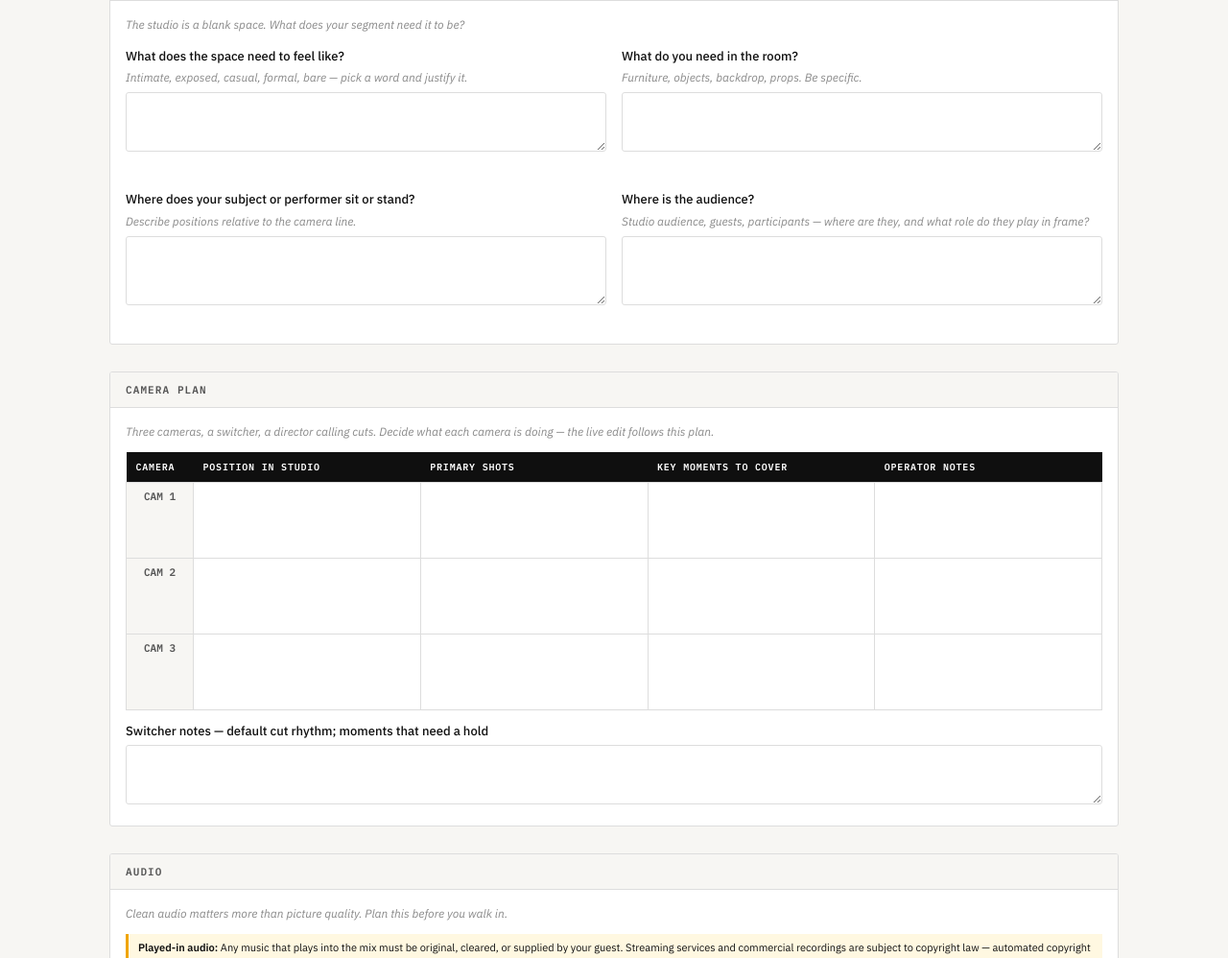
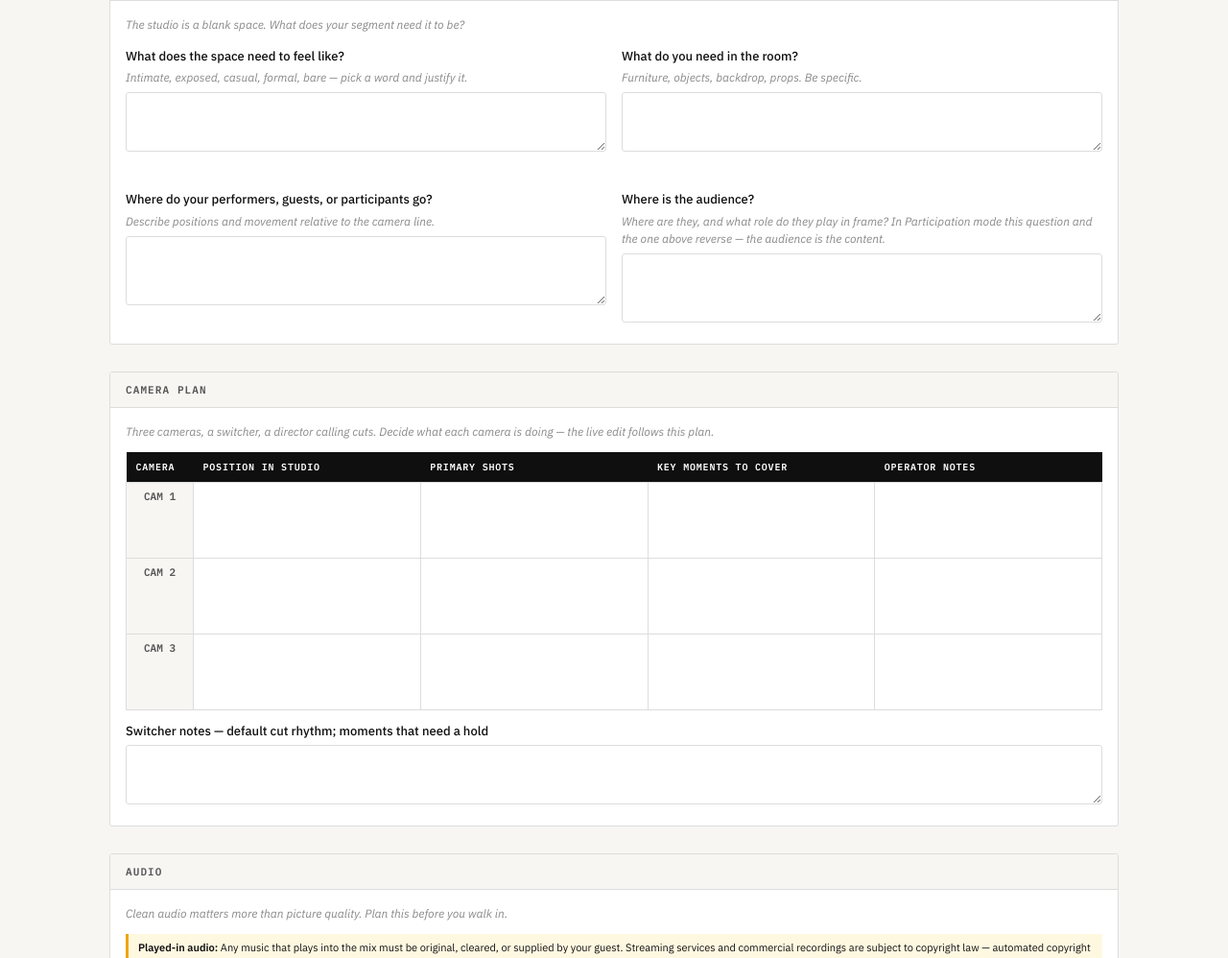
Before and after one commit to psychosophonis/303SegmentBrief, a plain HTML site: page index.html in a window 1280 px wide. Shown: the part 2611-3609 px from the top of the page at 96% size. Drawn offline with Linux system fonts and the light colour scheme.

Commit message:
Add files via upload

```diff
--- a/index.html
+++ b/index.html
@@ -1001,7 +1001,7 @@
         <p class="mode-examples"><strong>Examples:</strong> An interview with a local artist about a contested question in their field. A panel discussion on an unresolved issue in local culture. A structured debate. A conversation where something is actually at stake for the speakers.</p>
       </div>
       <div style="margin-top:16px;padding:12px 14px;background:var(--bg);border-radius:var(--radius);font-size:12px;color:var(--mid);">
-        <strong style="color:var(--ink);font-size:12px;">Note on Explanation:</strong> Explanation is a function within any mode, not a mode of its own. If you want to explain something, choose the mode that best serves it — Platform (bring in the expert), Discourse (structured dialogue around the question), Performance (dramatise it).
+        <strong style="color:var(--ink);font-size:12px;">Note on Explanation:</strong> Explanation is a function within any mode, not a mode of its own. The mode determines how.
       </div>
     </div>
   </div>
@@ -1163,13 +1163,13 @@
           <textarea id="f_props" class="short" oninput="saveField(this)"></textarea>
         </div>
         <div class="field">
-          <label>Where does your subject or performer sit or stand?</label>
-          <div class="hint">Describe positions relative to the camera line.</div>
+          <label>Where do your performers, guests, or participants go?</label>
+          <div class="hint">Describe positions and movement relative to the camera line.</div>
           <textarea id="f_positions" oninput="saveField(this)"></textarea>
         </div>
         <div class="field">
           <label>Where is the audience?</label>
-          <div class="hint">Studio audience, guests, participants — where are they, and what role do they play in frame?</div>
+          <div class="hint">Where are they, and what role do they play in frame? In Participation mode this question and the one above reverse — the audience is the content.</div>
           <textarea id="f_audience" oninput="saveField(this)"></textarea>
         </div>
       </div>
```
